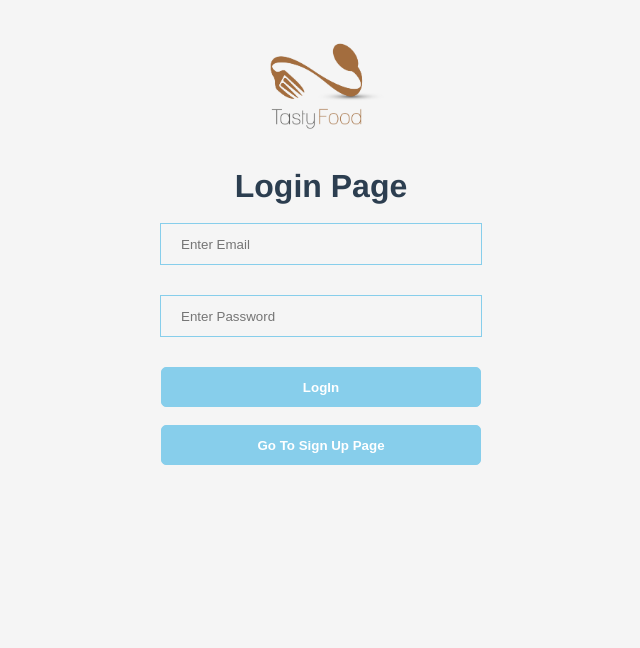
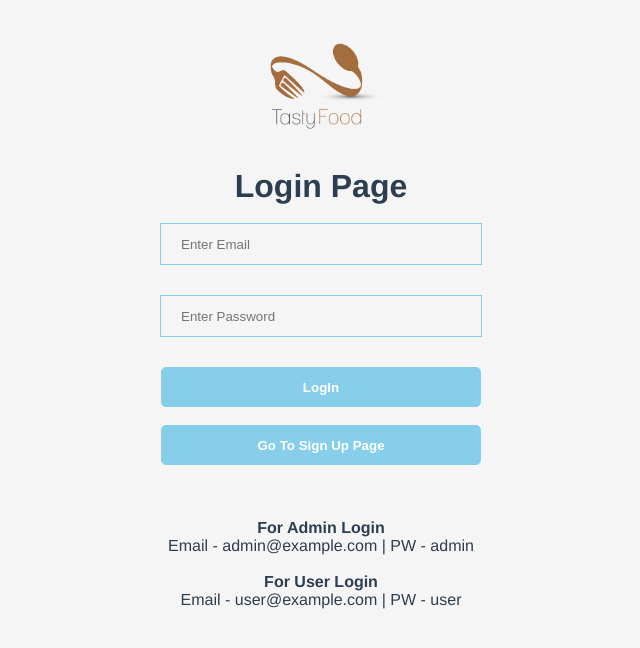
Before and after one commit to amanraina1/vue-restaurant-app, a Vue app: page /login in a window 1280 px wide. Shown: the top 648 px of the page, without its empty margins (319-959 px from the left). Built offline with nearby package versions, Linux system fonts and the light colour scheme.

Commit message:
fixed minor bugs

```diff
--- a/public/db/db.json
+++ b/public/db/db.json
@@ -41,6 +41,12 @@
       "email": "aman@test413.com",
       "password": "123Aman",
       "isAdmin": false
+    },
+    {
+      "id": "43f3",
+      "name": "User",
+      "email": "user@example.com",
+      "password": "user"
     }
   ],
   "restaurants": [
@@ -55,25 +61,19 @@
           "id": "e2ed",
           "name": "Peter",
           "message": "Nice Restaurant",
-          "rating": "4"
+          "rating": "5"
         },
         {
           "id": "4ca6",
           "name": "Naruto",
           "message": "Good Ambiemce",
-          "rating": "4"
+          "rating": "3"
         },
         {
           "id": "e12c",
           "name": "Aman Raina",
           "message": "Careful and good staff",
-          "rating": "4"
-        },
-        {
-          "id": "c0a3",
-          "name": "Admin",
-          "message": "testing rating system",
-          "rating": "3"
+          "rating": "5"
         }
       ],
       "id": "c97d"
@@ -399,8 +399,9 @@
       "avgRating": "4.3"
     },
     {
-      "id": "355339",
       "name": "Grameen Kulfi",
+      "contact": "465677",
+      "address": "Acharyapuri Mode",
       "cloudinaryImageId": "https://media-assets.swiggy.com/swiggy/image/upload/fl_lossy,f_auto,q_auto,w_660/nrqjhlsss9iadlaaqrqm",
       "reviews": [
         {
@@ -422,9 +423,8 @@
           "rating": "4"
         }
       ],
-      "address": "Acharyapuri Mode",
-      "contact": "465677",
-      "avgRating": "4.6"
+      "avgRating": "5",
+      "id": "355339"
     },
     {
       "id": "68318",
--- a/src/components/Card.vue
+++ b/src/components/Card.vue
@@ -45,7 +45,7 @@ export default {
         `http://localhost:3000/restaurants/${id}`
       );
       if (result.status === 200) {
-        alert("Restaurant deleted from the list successfully");
+        location.reload();
       }
     },
   },
@@ -65,7 +65,7 @@ export default {
 .image-container {
   width: 250px;
   height: 400px;
-  margin: 30px;
+  margin: 50px;
   border-radius: 20px;
   overflow: hidden;
   box-shadow: 0 4px 8px 0 rgba(0, 0, 0, 0.2), 0 6px 20px 0 rgba(0, 0, 0, 0.19);
--- a/src/components/Login.vue
+++ b/src/components/Login.vue
@@ -13,6 +13,15 @@
       </router-link>
     </p>
   </div>
+  <br />
+  <br />
+  <br />
+  <h4>For Admin Login</h4>
+  <span>Email - admin@example.com | PW - admin</span>
+  <br />
+  <br />
+  <h4>For User Login</h4>
+  <span>Email - user@example.com | PW - user</span>
 </template>
 <script>
 import axios from "axios";
```
